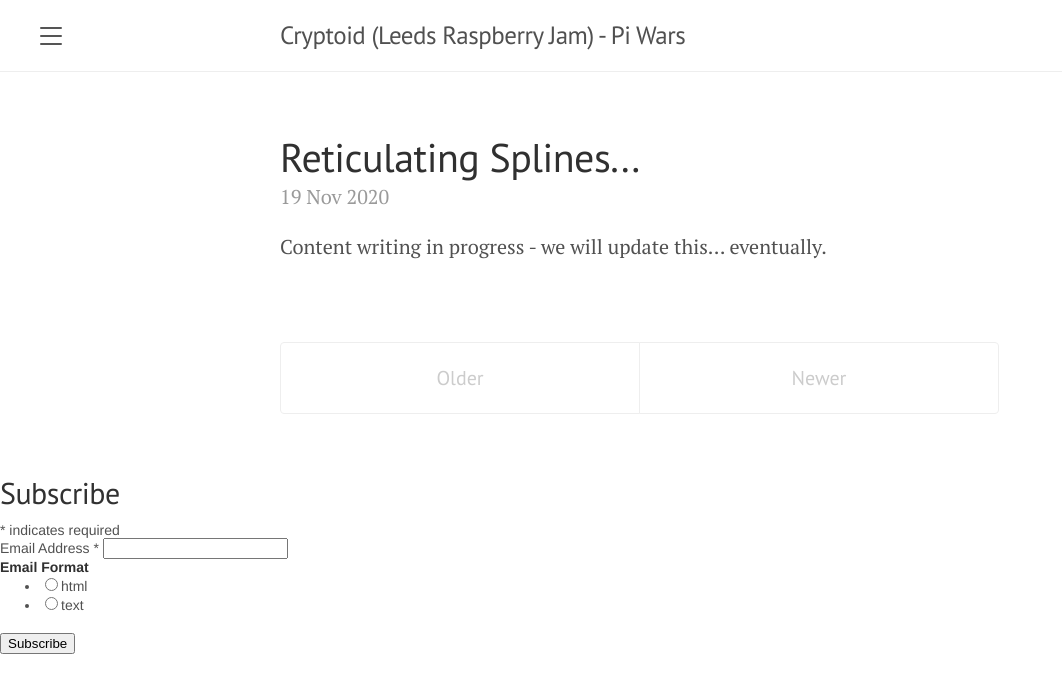
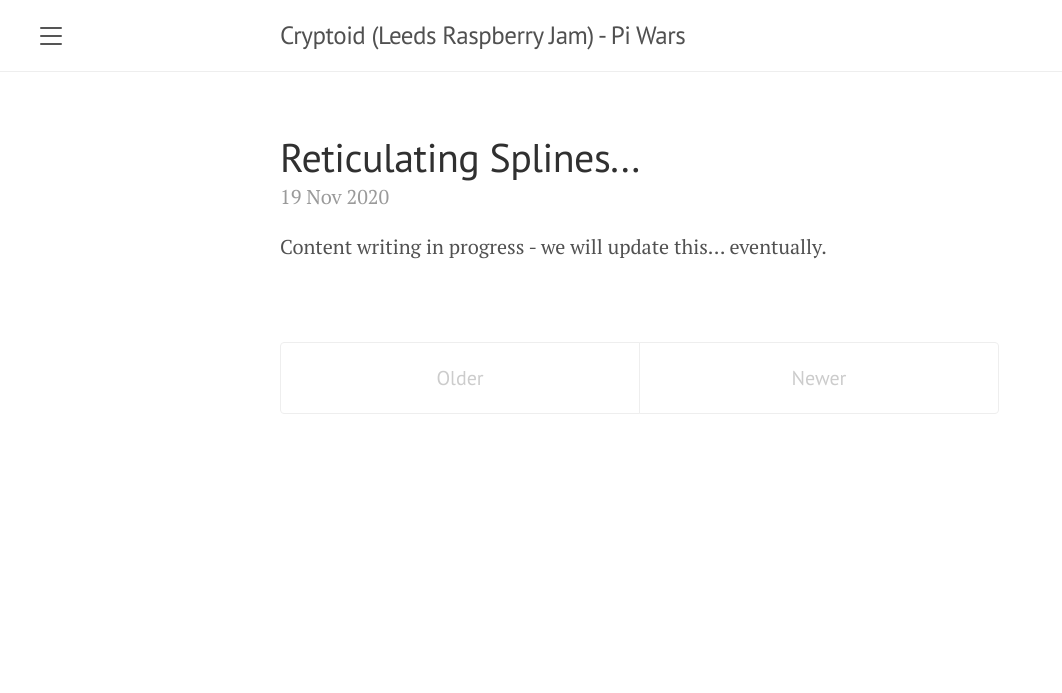
Before and after one commit to LeedsRaspJam/piwars, a Jekyll site: the page built from docs/index.html, in a window 1280 px wide. Shown: the top 693 px of the page, without its empty margins (0-1062 px from the left). Built offline with Jekyll 4.4.1, drawn with Linux system fonts in a browser that asks for light colours; the list of posts is cut into pages by our own code; comment, search, counter and statistics services are not loaded.

Commit message:
Remove it

```diff
--- a/docs/_includes/footer.html
+++ /dev/null
@@ -1,34 +0,0 @@
-<!-- Begin Mailchimp Signup Form -->
-<link href="//cdn-images.mailchimp.com/embedcode/classic-10_7.css" rel="stylesheet" type="text/css">
-<style type="text/css">
-	#mc_embed_signup{background:#fff; clear:left; font:14px Helvetica,Arial,sans-serif; }
-	/* Add your own Mailchimp form style overrides in your site stylesheet or in this style block.
-	   We recommend moving this block and the preceding CSS link to the HEAD of your HTML file. */
-</style>
-<div id="mc_embed_signup">
-<form action="https://leedsraspjam.us7.list-manage.com/subscribe/post?u=6ea82005eafc08e94d0cf24aa&amp;id=dfcc40b79b" method="post" id="mc-embedded-subscribe-form" name="mc-embedded-subscribe-form" class="validate" target="_blank" novalidate>
-    <div id="mc_embed_signup_scroll">
-	<h2>Subscribe</h2>
-<div class="indicates-required"><span class="asterisk">*</span> indicates required</div>
-<div class="mc-field-group">
-	<label for="mce-EMAIL">Email Address  <span class="asterisk">*</span>
-</label>
-	<input type="email" value="" name="EMAIL" class="required email" id="mce-EMAIL">
-</div>
-<div class="mc-field-group input-group">
-    <strong>Email Format </strong>
-    <ul><li><input type="radio" value="html" name="EMAILTYPE" id="mce-EMAILTYPE-0"><label for="mce-EMAILTYPE-0">html</label></li>
-<li><input type="radio" value="text" name="EMAILTYPE" id="mce-EMAILTYPE-1"><label for="mce-EMAILTYPE-1">text</label></li>
-</ul>
-</div>
-	<div id="mce-responses" class="clear">
-		<div class="response" id="mce-error-response" style="display:none"></div>
-		<div class="response" id="mce-success-response" style="display:none"></div>
-	</div>    <!-- real people should not fill this in and expect good things - do not remove this or risk form bot signups-->
-    <div style="position: absolute; left: -5000px;" aria-hidden="true"><input type="text" name="b_6ea82005eafc08e94d0cf24aa_dfcc40b79b" tabindex="-1" value=""></div>
-    <div class="clear"><input type="submit" value="Subscribe" name="subscribe" id="mc-embedded-subscribe" class="button"></div>
-    </div>
-</form>
-</div>
-<script type='text/javascript' src='//s3.amazonaws.com/downloads.mailchimp.com/js/mc-validate.js'></script><script type='text/javascript'>(function($) {window.fnames = new Array(); window.ftypes = new Array();fnames[0]='EMAIL';ftypes[0]='email';fnames[1]='FNAME';ftypes[1]='text';fnames[2]='LNAME';ftypes[2]='text';fnames[3]='ADDRESS';ftypes[3]='address';fnames[4]='PHONE';ftypes[4]='phone';fnames[5]='BIRTHDAY';ftypes[5]='birthday';}(jQuery));var $mcj = jQuery.noConflict(true);</script>
-<!--End mc_embed_signup-->
--- a/docs/_layouts/default.html
+++ b/docs/_layouts/default.html
@@ -29,6 +29,4 @@
     <script src='{{ site.baseurl }}/public/js/script.js'></script>
   </body>
 
-  {% include footer.html %}
-
 </html>
```
